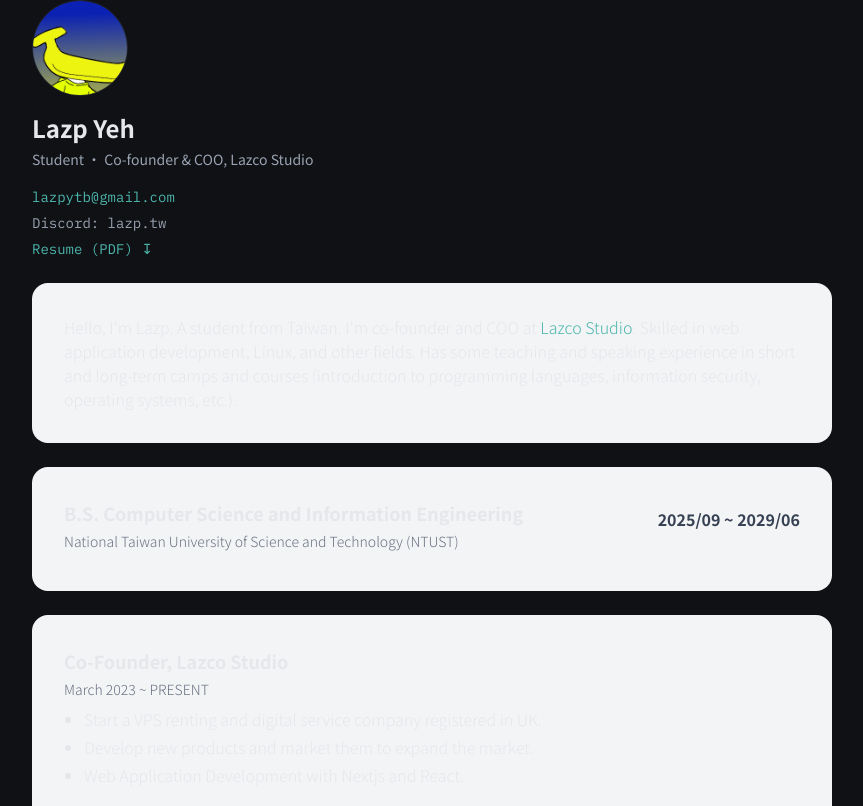
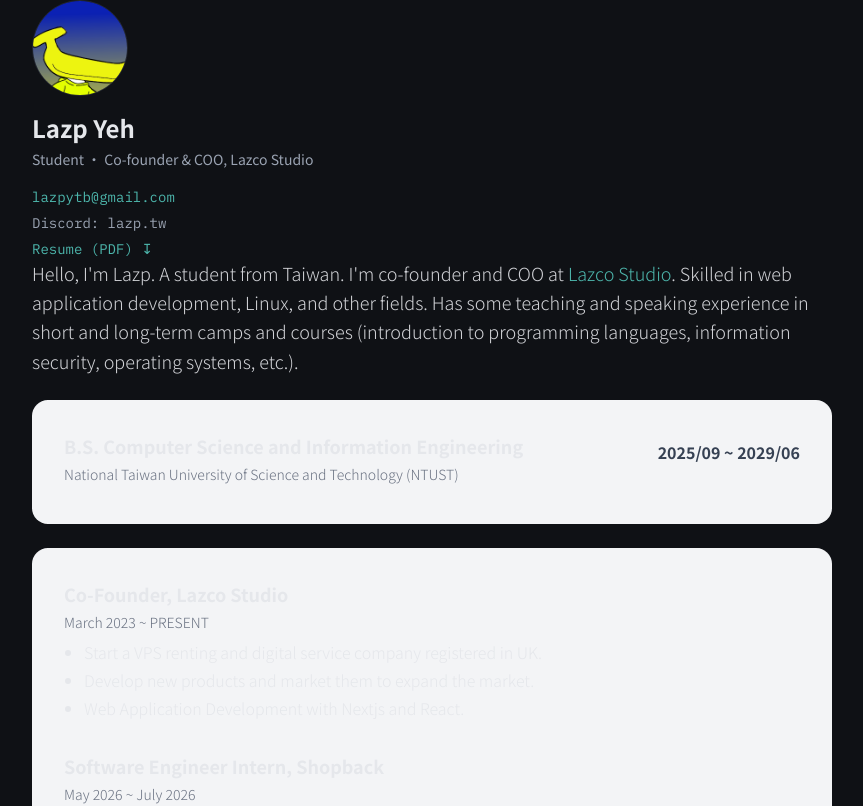
Before and after one commit to banahaker/banahaker.github.io, a React (Vite) app: page / in a window 1280 px wide. Shown: the top 806 px of the page, without its empty margins (208-1071 px from the left). Built offline with nearby package versions, Linux system fonts and the light colour scheme.

Commit message:
feat: restyle intro as calm lead paragraph

```diff
--- a/src/components/IntroBlock.tsx
+++ b/src/components/IntroBlock.tsx
@@ -1,16 +1,14 @@
 export default function IntroBlock() {
   return (
-    <div className="w-full flex gap-8 items-center justify-center p-8 bg-gray-100 rounded-2xl mt-6 font-light">
-      <p>
-        Hello, I'm Lazp. A student from Taiwan. I'm co-founder and COO at{" "}
-        <a href="https://lazco.dev" target="_blank" rel="noreferrer">
-          Lazco Studio
-        </a>
-        . Skilled in web application development, Linux, and other fields. Has
-        some teaching and speaking experience in short and long-term camps and
-        courses (introduction to programming languages, information security,
-        operating systems, etc.).
-      </p>
-    </div>
+    <p className="text-lg font-light leading-relaxed text-ink/90">
+      Hello, I'm Lazp. A student from Taiwan. I'm co-founder and COO at{" "}
+      <a href="https://lazco.dev" target="_blank" rel="noreferrer">
+        Lazco Studio
+      </a>
+      . Skilled in web application development, Linux, and other fields. Has some
+      teaching and speaking experience in short and long-term camps and courses
+      (introduction to programming languages, information security, operating
+      systems, etc.).
+    </p>
   );
 }
```
